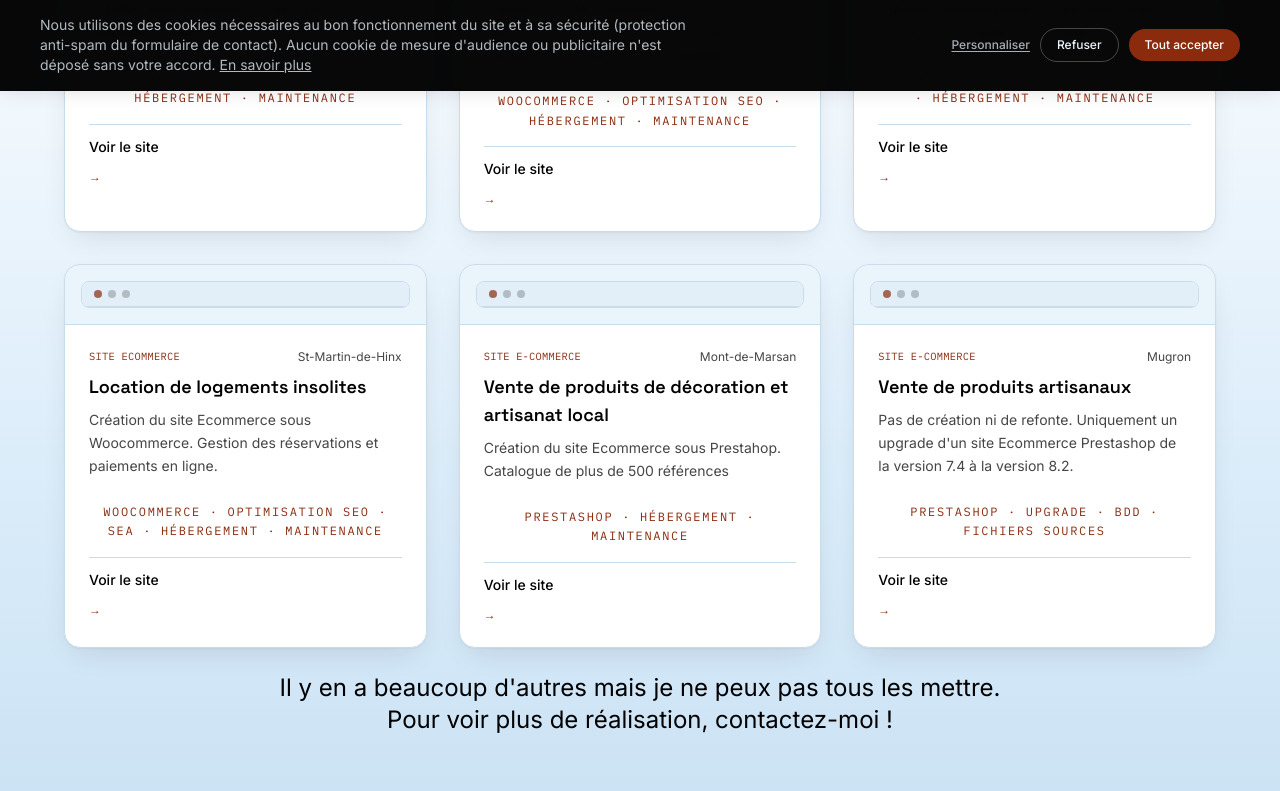
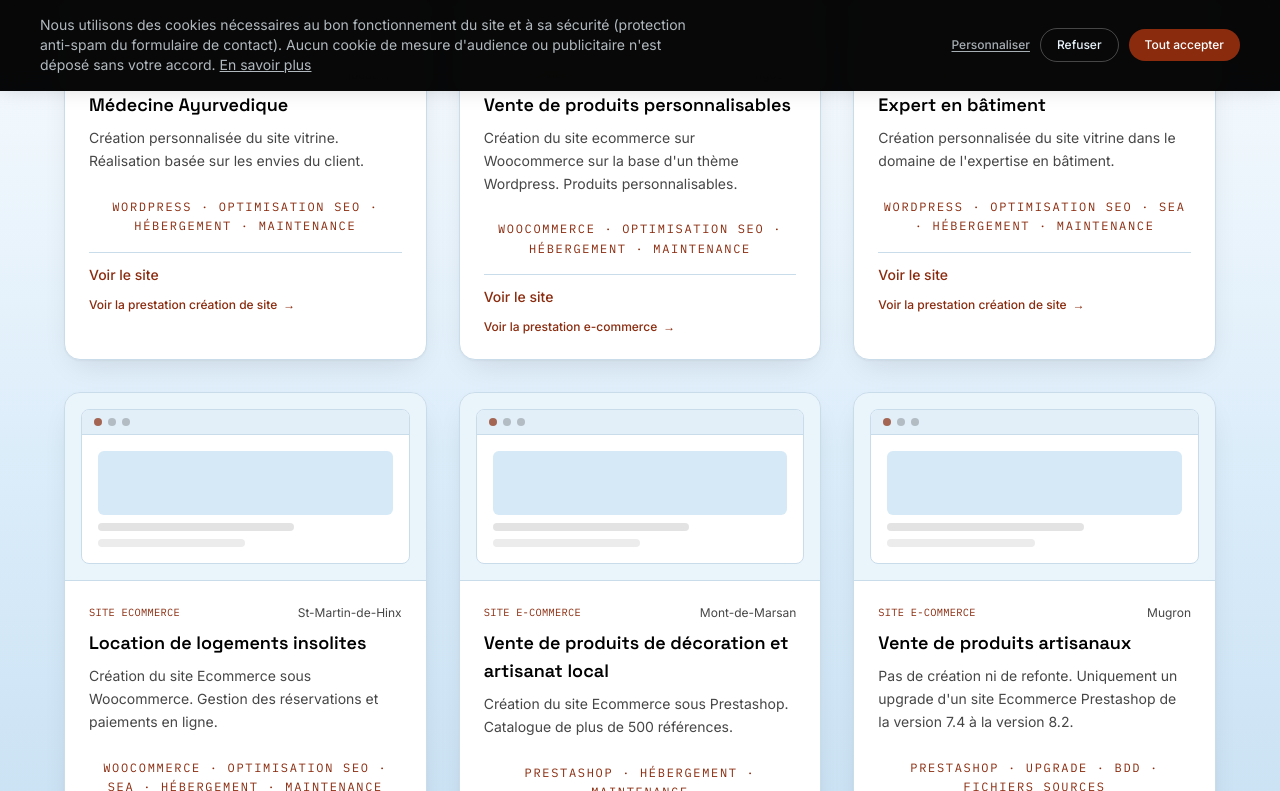
Before and after one commit to WebaHR/webmasterhautrhin.fr, a Next.js app: page /realisations in a window 1280 px wide. Shown: the part 709-1500 px from the top of the page. Built offline with nearby package versions, Linux system fonts and the light colour scheme.

Commit message:
Update page.tsx

```diff
--- a/app/realisations/page.tsx
+++ b/app/realisations/page.tsx
@@ -18,6 +18,8 @@ type Project = {
   layout: Layout;
   result: ReactNode;
   description: ReactNode;
+  relatedHref: string;
+  relatedLabel: string;
 };
 
 const projects: Project[] = [
@@ -27,7 +29,12 @@ const projects: Project[] = [
     location: "Ribeauvillé",
     layout: "none",
     result: (
-      <a href="https://surya-ayurveda-yoga.fr/" target="_blank" rel="noopener noreferrer">
+      <a
+        href="https://surya-ayurveda-yoga.fr/"
+        target="_blank"
+        rel="noopener noreferrer"
+        className="text-accent hover:text-accentdeep hover:underline"
+      >
         Voir le site
       </a>
     ),
@@ -37,6 +44,8 @@ const projects: Project[] = [
         <p className="eyebrow mt-6 text-center">Wordpress · Optimisation SEO · Hébergement · Maintenance </p>
       </>
     ),
+    relatedHref: "/creation-site-internet",
+    relatedLabel: "Voir la prestation création de site",
   },
   {
     name: "Vente de produits personnalisables",
@@ -44,15 +53,23 @@ const projects: Project[] = [
     location: "Arengosse",
     layout: "none",
     result: (
-      <a href="https://cpersonnalisable.com/" target="_blank" rel="noopener noreferrer">
+      <a
+        href="https://cpersonnalisable.com/"
+        target="_blank"
+        rel="noopener noreferrer"
+        className="text-accent hover:text-accentdeep hover:underline"
+      >
         Voir le site
       </a>
     ),
-    description:
+    description: (
       <>
         Création du site ecommerce sur Woocommerce sur la base d'un thème Wordpress. Produits personnalisables.
         <p className="eyebrow mt-6 text-center">Woocommerce · Optimisation SEO · Hébergement · Maintenance </p>
-      </>,
+      </>
+    ),
+    relatedHref: "/creation-site-internet#ecommerce",
+    relatedLabel: "Voir la prestation e-commerce",
   },
   {
     name: "Expert en bâtiment",
@@ -60,15 +77,23 @@ const projects: Project[] = [
     location: "Linxe",
     layout: "none",
     result: (
-      <a href="https://gf-expertise.fr/" target="_blank" rel="noopener noreferrer">
+      <a
+        href="https://gf-expertise.fr/"
+        target="_blank"
+        rel="noopener noreferrer"
+        className="text-accent hover:text-accentdeep hover:underline"
+      >
         Voir le site
       </a>
     ),
-    description:
+    description: (
       <>
-        Création personnalisée du site vitrine dans le domaine de l'expetrtise en bâtiment.
+        Création personnalisée du site vitrine dans le domaine de l'expertise en bâtiment.
         <p className="eyebrow mt-6 text-center">Wordpress · Optimisation SEO · SEA · Hébergement · Maintenance </p>
       </>
+    ),
+    relatedHref: "/creation-site-internet",
+    relatedLabel: "Voir la prestation création de site",
   },
   {
     name: "Location de logements insolites",
@@ -76,48 +101,71 @@ const projects: Project[] = [
     location: "St-Martin-de-Hinx",
     layout: "none",
     result: (
-      <a href="https://landifornia-lodge.com/" target="_blank" rel="noopener noreferrer">
+      <a
+        href="https://landifornia-lodge.com/"
+        target="_blank"
+        rel="noopener noreferrer"
+        className="text-accent hover:text-accentdeep hover:underline"
+      >
         Voir le site
       </a>
     ),
-    description:
+    description: (
       <>
         Création du site Ecommerce sous Woocommerce. Gestion des réservations et paiements en ligne.
         <p className="eyebrow mt-6 text-center">Woocommerce · Optimisation SEO · SEA · Hébergement · Maintenance </p>
-      </>,
-        },
+      </>
+    ),
+    relatedHref: "/creation-site-internet#ecommerce",
+    relatedLabel: "Voir la prestation e-commerce",
+  },
   {
     name: "Vente de produits de décoration et artisanat local",
     category: "Site e-commerce",
     location: "Mont-de-Marsan",
     layout: "none",
     result: (
-      <a href="https://landifornia-lodge.com/" target="_blank" rel="noopener noreferrer">
+      <a
+        href="https://landifornia-lodge.com/"
+        target="_blank"
+        rel="noopener noreferrer"
+        className="text-accent hover:text-accentdeep hover:underline"
+      >
         Voir le site
       </a>
     ),
-
-     description:
+    description: (
       <>
-        Création du site Ecommerce sous Prestahop. Catalogue de plus de 500 références
+        Création du site Ecommerce sous Prestashop. Catalogue de plus de 500 références.
         <p className="eyebrow mt-6 text-center">Prestashop · Hébergement · Maintenance </p>
-      </>,
-        },
+      </>
+    ),
+    relatedHref: "/creation-site-internet#ecommerce",
+    relatedLabel: "Voir la prestation e-commerce",
+  },
   {
     name: "Vente de produits artisanaux",
     category: "Site e-commerce",
     location: "Mugron",
     layout: "none",
     result: (
-      <a href="https://www.rouge-garance.fr/" target="_blank" rel="noopener noreferrer">
+      <a
+        href="https://www.rouge-garance.fr/"
+        target="_blank"
+        rel="noopener noreferrer"
+        className="text-accent hover:text-accentdeep hover:underline"
+      >
         Voir le site
       </a>
     ),
-    description:
+    description: (
       <>
         Pas de création ni de refonte. Uniquement un upgrade d'un site Ecommerce Prestashop de la version 7.4 à la version 8.2.
         <p className="eyebrow mt-6 text-center">Prestashop · Upgrade · BDD · Fichiers sources </p>
-      </>,
+      </>
+    ),
+    relatedHref: "/creation-site-internet#ecommerce",
+    relatedLabel: "Voir la prestation e-commerce",
   },
 ];
 
@@ -136,7 +184,6 @@ export default function RealisationsPage() {
             de votre entreprise. Voici quelques exemples représentatifs des
             projets que j'ai réalisés.
           </p>
-
         </div>
       </section>
 
@@ -161,7 +208,7 @@ export default function RealisationsPage() {
                 <p className="mt-2 text-sm leading-relaxed text-slate">
                   {project.description}
                 </p>
-                <p className="mt-4 border-t border-line pt-3 text-sm font-medium text-ink">
+                <p className="mt-4 border-t border-line pt-3 text-sm font-medium">
                   {project.result}
                 </p>
                 <Link
@@ -175,10 +222,11 @@ export default function RealisationsPage() {
             </article>
           ))}
         </div>
-        <p className=" mt-6 sm:text-2xl text-center">
-            Il y en a beaucoup d'autres mais je ne peux pas tous les mettre.
-            <br />Pour voir plus de réalisation, contactez-moi !
-          </p>
+        <p className="mt-6 text-center sm:text-2xl">
+          Il y en a beaucoup d'autres mais je ne peux pas tous les mettre.
+          <br />
+          Pour voir plus de réalisations, contactez-moi !
+        </p>
       </section>
 
       <section className="bg-ink py-16 text-paper sm:py-20">
@@ -246,6 +294,14 @@ function Mockup({ layout }: { layout: Layout }) {
             </div>
           </div>
         )}
+
+        {layout === "none" && (
+          <div className="space-y-2 p-4">
+            <div className="h-16 rounded-md bg-paperdim" />
+            <div className="h-2 w-2/3 rounded bg-slate/15" />
+            <div className="h-2 w-1/2 rounded bg-slate/10" />
+          </div>
+        )}
       </div>
     </div>
   );
```
